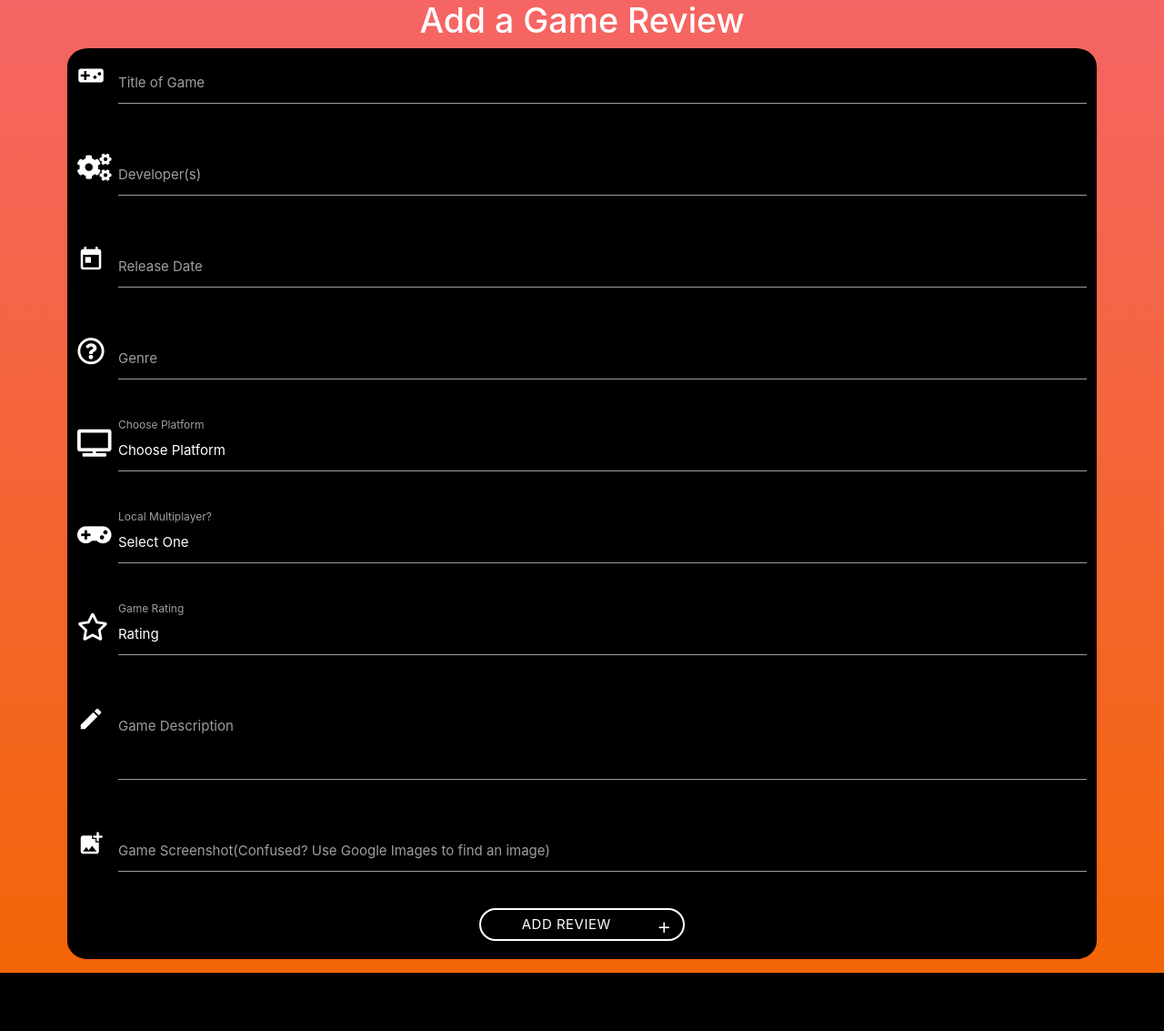
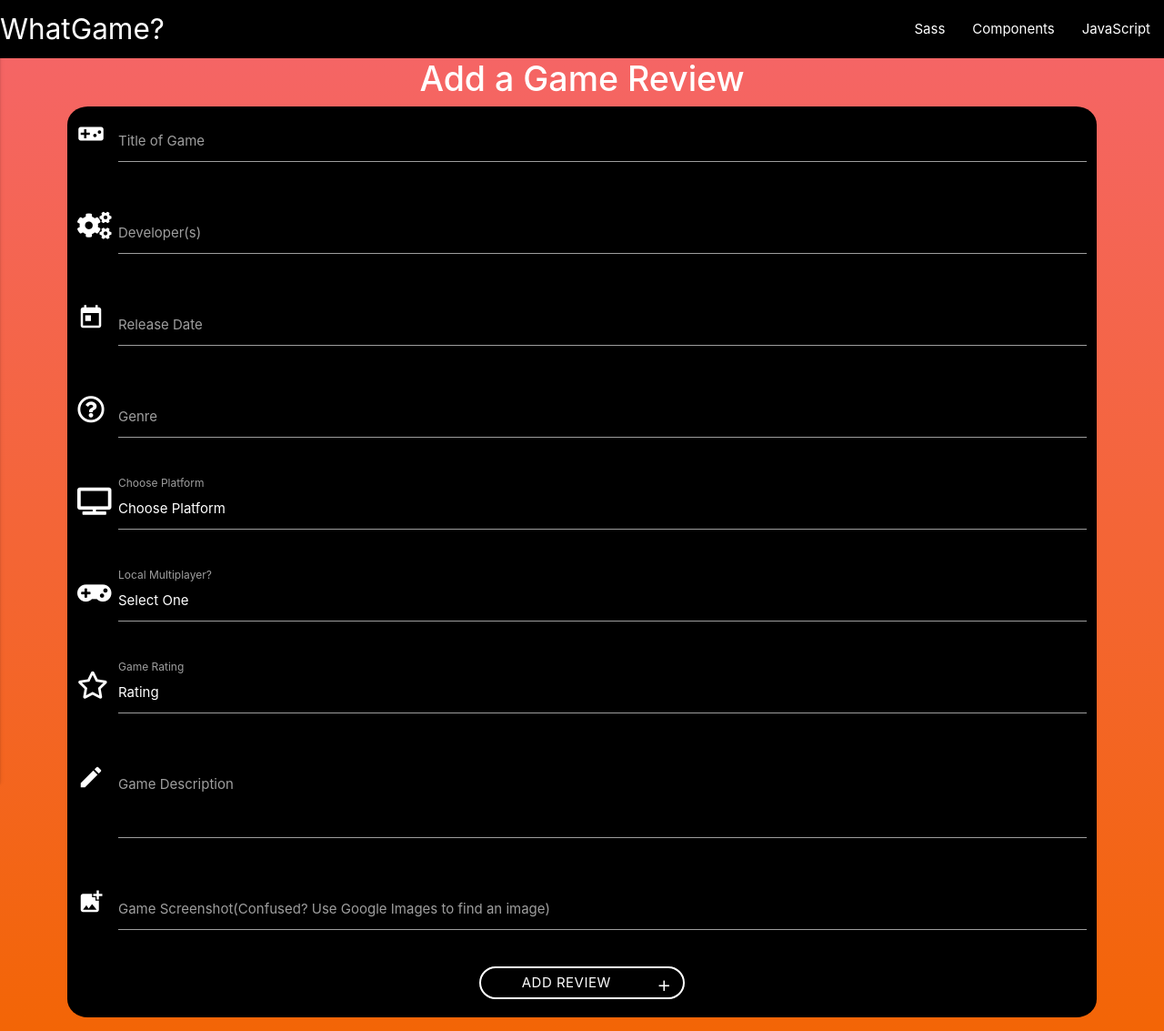
Before and after one commit to djjtyn/WhatGame, a Flask app: page /add_review in a window 1280 px wide. Shown: the whole page at 91% size. Before the commit the page ends 1069 px from the top, so only its background shows below. Run offline with Flask 2, Linux system fonts and the light colour scheme; data that the repository does not hold is empty; some libraries are stand-ins or nearby versions.

Commit message:
navbar added, styled to be black in color,white text and responsive

```diff
--- a/requirements.txt
+++ b/requirements.txt
@@ -2,7 +2,6 @@ Click==7.0
 dnspython==1.16.0
 Flask==1.1.1
 Flask-PyMongo==2.3.0
-gunicorn==20.0.4
 itsdangerous==1.1.0
 pymongo==3.10.1
 Werkzeug==0.16.0
--- a/static/css/style.css
+++ b/static/css/style.css
@@ -90,3 +90,12 @@ form .form-center-button{
 .collapsible-body .buttons {
     text-align: center;
 }
+
+h1 {
+    color: white;
+    text-align: center;
+}
+
+#mobile-demo li a {
+    color: white;
+}
--- a/templates/addreview.html
+++ b/templates/addreview.html
@@ -1,7 +1,7 @@
 {% extends 'base.html' %}
 {% block content %}
 <div class = "form-bg">
-<h1 class = "center">Add a Game Review</h1>
+<h1>Add a Game Review</h1>
 <div class="container">
 <div class="row">
     <form action = "{{url_for('review_added')}}" method = "POST" class="col s12">
--- a/templates/base.html
+++ b/templates/base.html
@@ -1,22 +1,45 @@
 <html>
+
 <head>
 	<link href="https://fonts.googleapis.com/icon?family=Material+Icons" rel="stylesheet">
 	<link rel="stylesheet" href="https://cdnjs.cloudflare.com/ajax/libs/materialize/0.100.2/css/materialize.min.css">
-     <link rel="stylesheet" href="https://stackpath.bootstrapcdn.com/bootstrap/4.3.1/css/bootstrap.min.css" integrity="sha384-ggOyR0iXCbMQv3Xipma34MD+dH/1fQ784/j6cY/iJTQUOhcWr7x9JvoRxT2MZw1T" crossorigin="anonymous">
-    <link rel="stylesheet" href="https://cdnjs.cloudflare.com/ajax/libs/font-awesome/5.11.2/css/all.css" integrity="sha256-46qynGAkLSFpVbEBog43gvNhfrOj+BmwXdxFgVK/Kvc=" crossorigin="anonymous" />
+	<link rel="stylesheet" href="https://stackpath.bootstrapcdn.com/bootstrap/4.3.1/css/bootstrap.min.css"
+		integrity="sha384-ggOyR0iXCbMQv3Xipma34MD+dH/1fQ784/j6cY/iJTQUOhcWr7x9JvoRxT2MZw1T" crossorigin="anonymous">
+	<link rel="stylesheet" href="https://cdnjs.cloudflare.com/ajax/libs/font-awesome/5.11.2/css/all.css"
+		integrity="sha256-46qynGAkLSFpVbEBog43gvNhfrOj+BmwXdxFgVK/Kvc=" crossorigin="anonymous" />
 	<link rel="stylesheet" href="{{url_for('static',filename='css/style.css' )}}">
 </head>
+
 <body>
-
+	<header>
+		<nav>
+			<div class="nav-wrapper black">
+				<a href="#" class="brand-logo">WhatGame?</a>
+                <a href="#" data-activates="mobile-demo" class="button-collapse"><i class="material-icons">menu</i></a>
+				<ul id="nav-mobile" class="right hide-on-med-and-down">
+					<li><a href="sass.html">Sass</a></li>
+					<li><a href="badges.html">Components</a></li>
+					<li><a href="collapsible.html">JavaScript</a></li>
+				</ul>
+                <ul class="side-nav black" id="mobile-demo">
+                    <li><a href="#">Home</a></li>
+                    <li><a href="#">New Task</a></li>
+                    <li><a href="#">Manage Categories</a></li>
+                </ul>
+			</div>
+		</nav>
+	</header>
 	{% block content %}
 	{% endblock %}
 
 
-    <script src="https://cdnjs.cloudflare.com/ajax/libs/jquery/3.4.1/jquery.min.js" integrity="sha256-CSXorXvZcTkaix6Yvo6HppcZGetbYMGWSFlBw8HfCJo=" crossorigin="anonymous"></script>
+	<script src="https://cdnjs.cloudflare.com/ajax/libs/jquery/3.4.1/jquery.min.js"
+		integrity="sha256-CSXorXvZcTkaix6Yvo6HppcZGetbYMGWSFlBw8HfCJo=" crossorigin="anonymous"></script>
 	<script src="https://cdnjs.cloudflare.com/ajax/libs/materialize/0.100.2/js/materialize.min.js"></script>
 	<script type="text/javascript">
 		$(document).ready(function() {
             $('select').material_select();
+            $(".button-collapse").sideNav();
         });
       $('.datepicker').pickadate({
             selectMonths: true, // Creates a dropdown to control month
@@ -37,4 +60,5 @@
 });
 	</script>
 </body>
+
 </html>
--- a/templates/editreview.html
+++ b/templates/editreview.html
@@ -1,7 +1,7 @@
 {% extends 'base.html' %}
 {% block content %}
 <div class="form-bg">
-<h1 class = "center">Edit Review</h1>
+<h1>Edit Review</h1>
 <div class="container">
 <div class="row">
     <form action = "{{url_for('update_review', game_id=game._id)}}" method = "POST" class="col s12">
--- a/templates/games.html
+++ b/templates/games.html
@@ -1,5 +1,6 @@
 {% extends 'base.html' %}
 {% block content %}
+<h1>All Game Reviews</h1>
 <div class="container">
   <ul class="collapsible">
     {% for game in games %}
```
Lines whose indentation alone changed are shown as unchanged.
